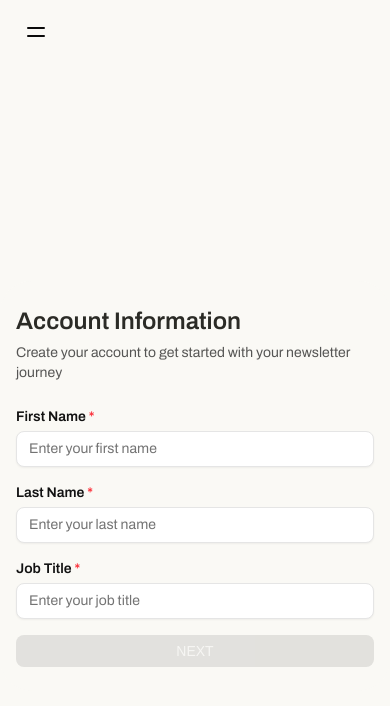
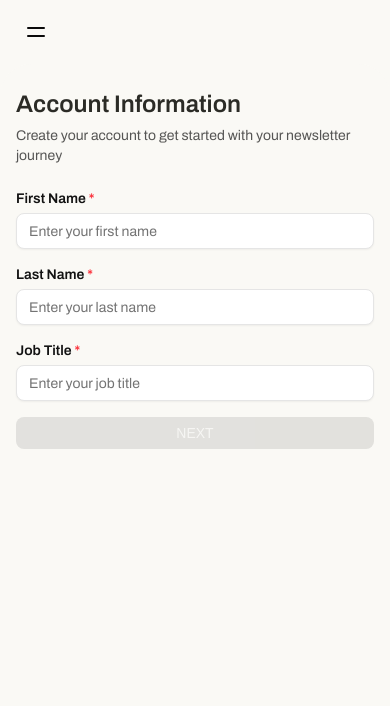
Before and after one commit to AlejandroP1028/fe_exam_media, a Next.js app: page /onboarding/account_information in a window 390 px wide. Shown: the top 706 px of the page. Built offline with nearby package versions, Linux system fonts and the light colour scheme; a web font is replaced by a local one.

Commit message:
final na talgfa

```diff
--- a/src/app/onboarding/account_information/page.tsx
+++ b/src/app/onboarding/account_information/page.tsx
@@ -3,7 +3,7 @@ import React from "react";
 import OnboardingInfoCard from "@/components/onboarding/accountInformation/OnboardingInfoCard";
 const page = () => {
   return (
-    <div className="w-full h-screen items-center justify-center flex space-y-6 ">
+    <div className="w-screen h-screen sm:items-center justify-center flex space-y-6 ">
       <OnboardingInfoCard />
     </div>
   );
--- a/src/app/onboarding/layout.tsx
+++ b/src/app/onboarding/layout.tsx
@@ -11,7 +11,9 @@ export default function Layout({ children }: { children: React.ReactNode }) {
           <CustomSidebar />
         </div>
 
-        <main className=" w-screen flex items-center ">{children}</main>
+        <main className="w-screen flex items-center overflow-x-hidden">
+          {children}
+        </main>
       </Provider>
     </div>
   );
```
